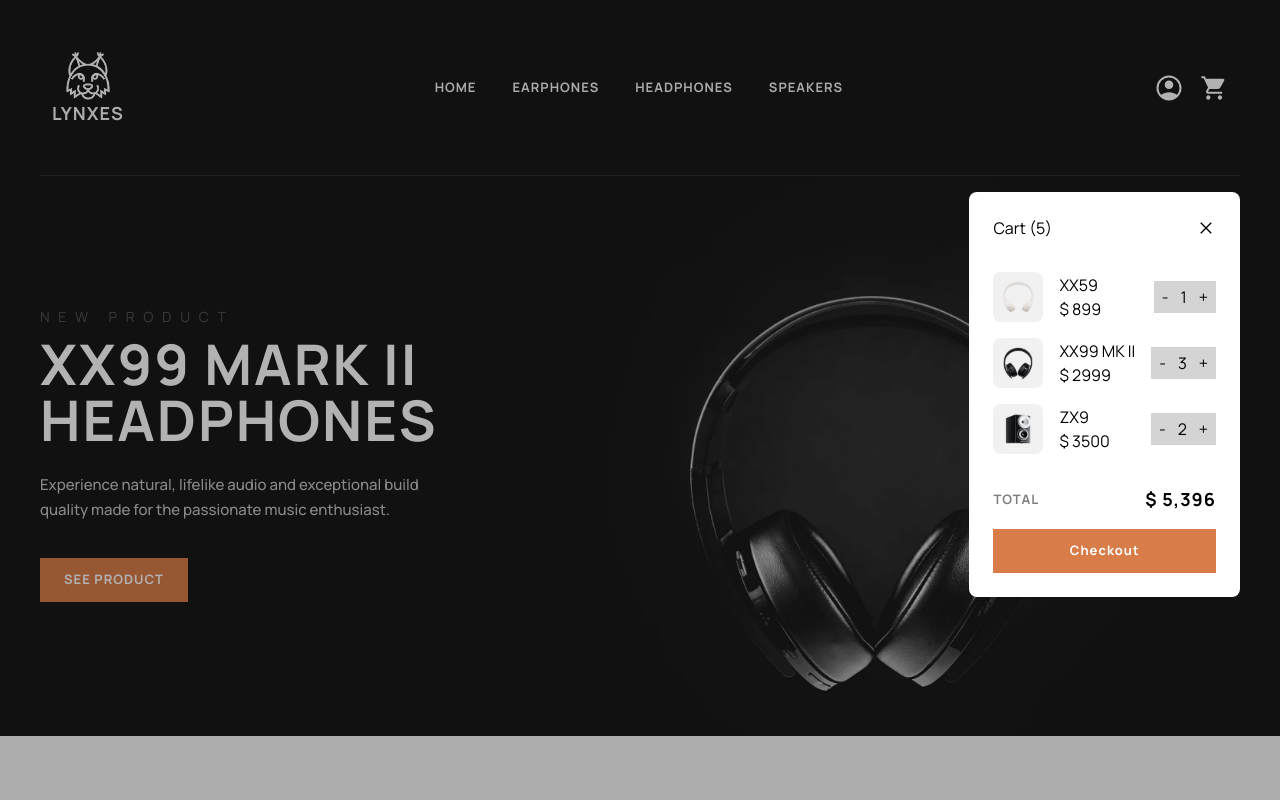
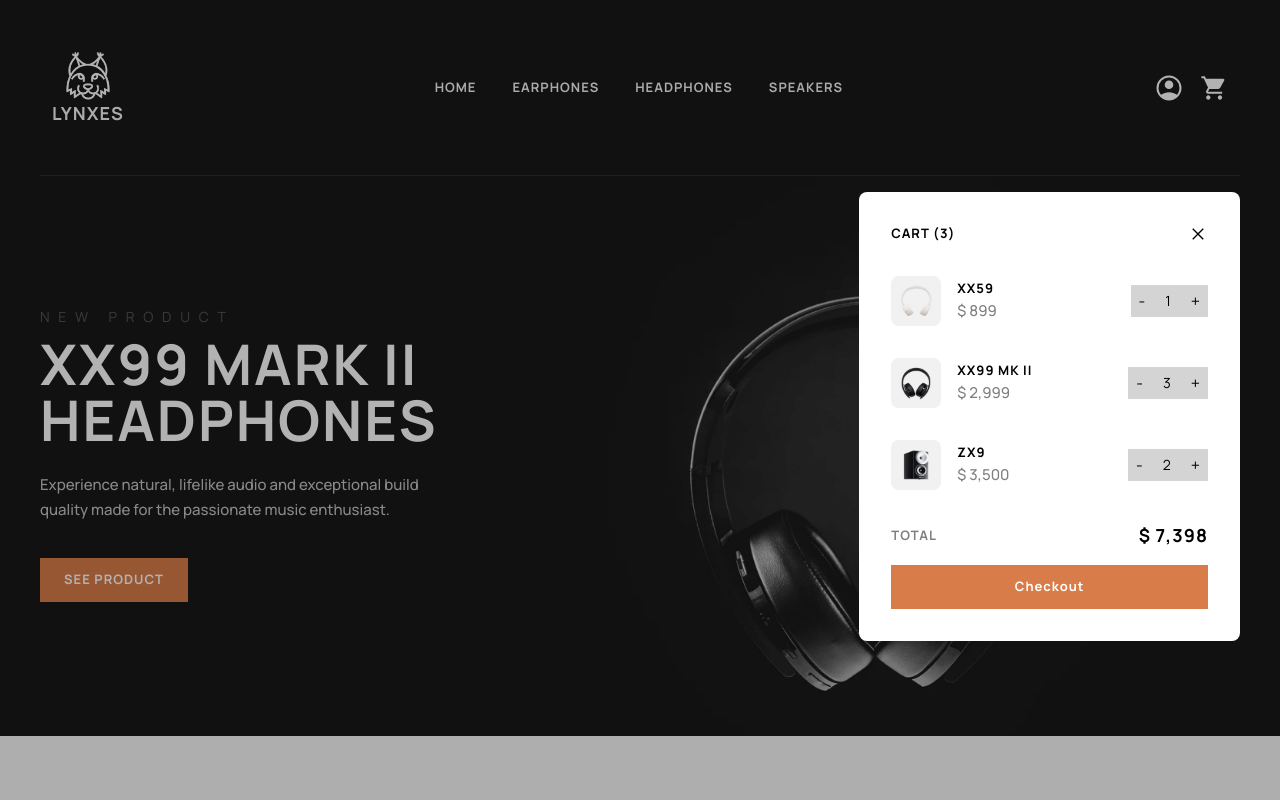
Before and after one commit to TomasLukes/lynxes, a Next.js app: page / in a window 1280 px wide. Both pictures are taken after a click on the icon 1214 px from the left and 87 px from the top of the page. Shown: the top 800 px of the page. Built offline with nearby package versions, Linux system fonts and the light colour scheme.

Commit message:
Styling of Cart & CartItems, rendering mocked data

```diff
--- a/src/app/components/buttons/ButtonQuantity.tsx
+++ b/src/app/components/buttons/ButtonQuantity.tsx
@@ -2,11 +2,10 @@ import Image from 'next/image';
 
 export default function ButtonQuantity({ quantity }) {
   return (
-    <div className='flex ml-auto gap-3 py-1 px-2 bg-neutral-300'>
-      <button>-</button>
-      <p>{quantity}</p>
-      <button>+</button>
+    <div className='flex items-center ml-auto gap-3 bg-neutral-300'>
+      <button className='py-1 px-2 hover:bg-light-400 hover:text-primary-700 hover:font-bold'>-</button>
+      <p className=' text-sm'>{quantity}</p>
+      <button className='py-1 px-2 hover:bg-light-400 hover:text-primary-700 hover:font-bold'>+</button>
     </div>
-
   )
 }
--- a/src/app/components/shared/Cart.tsx
+++ b/src/app/components/shared/Cart.tsx
@@ -9,16 +9,18 @@ export default function Cart({ handleOpenCart }) {
     {'quantity': 2, 'slug': 'zx9-speaker', 'name': 'ZX9', 'price': 3500}
   ]
 
+  const cartTotal = cartArr.reduce((total, currentValue) => total + currentValue.price,
+  0)
+
   return (
-    /* Cart */
-    <div className="">
+    <div className="lg:w-90">
       {/* Cart container */}
-      <div className="flex justify-end z-50">
-        <div className="bg-light-100 text-dark-900 p-6 mt-4 mr-6 md:mr-9 lg:mr-0
+      <div className="flex justify-end lg:w-90 z-50">
+        <div className="bg-light-100 text-dark-900 p-8 mt-4 mx-4 md:mx-0 md:mr-9 lg:mr-0
          rounded-lg">
           <div className="flex items-center justify-between">
-            <h5 className="">
-              {'Cart (5)'}
+            <h5 className="subtitle uppercase">
+              {`Cart (${cartArr.length})`}
             </h5>
             <button>
             <svg xmlns="http://www.w3.org/2000/svg" height="20" viewBox="0 -960 960 960" width="20"
@@ -28,7 +30,7 @@ export default function Cart({ handleOpenCart }) {
             </svg>
             </button>
           </div>
-          <div className="flex flex-col gap-4 my-8">
+          <div className="flex flex-col gap-4 md:gap-6 lg:gap-8 my-8">
             <CartItem product={cartArr[0]}/>
             <CartItem product={cartArr[1]}/>
             <CartItem product={cartArr[2]}/>
@@ -38,7 +40,7 @@ export default function Cart({ handleOpenCart }) {
               TOTAL
             </span>
             <p className="heading-6">
-              $ 5,396
+              $ {cartTotal.toLocaleString('en-US')}
             </p>
           </div>
           <Link href="/checkout" className="text-light-100" onClick={() => handleOpenCart()}>
--- a/src/app/components/shared/CartItem.tsx
+++ b/src/app/components/shared/CartItem.tsx
@@ -16,12 +16,12 @@ export default function CartItem({ product }) {
         height={50}
       />
       {/* Items name + price */}
-      <div>
-        <h5>
+      <div className="pr-8 md:pr-16 lg:pr-20">
+        <h5 className="subtitle">
           {product.name}
         </h5>
-        <p>
-          $ {product.price}
+        <p className="text-body opacity-50">
+          $ {product.price.toLocaleString('en-US')}
         </p>
       </div>
       {/* Button for toggle quantity of item */}
```
